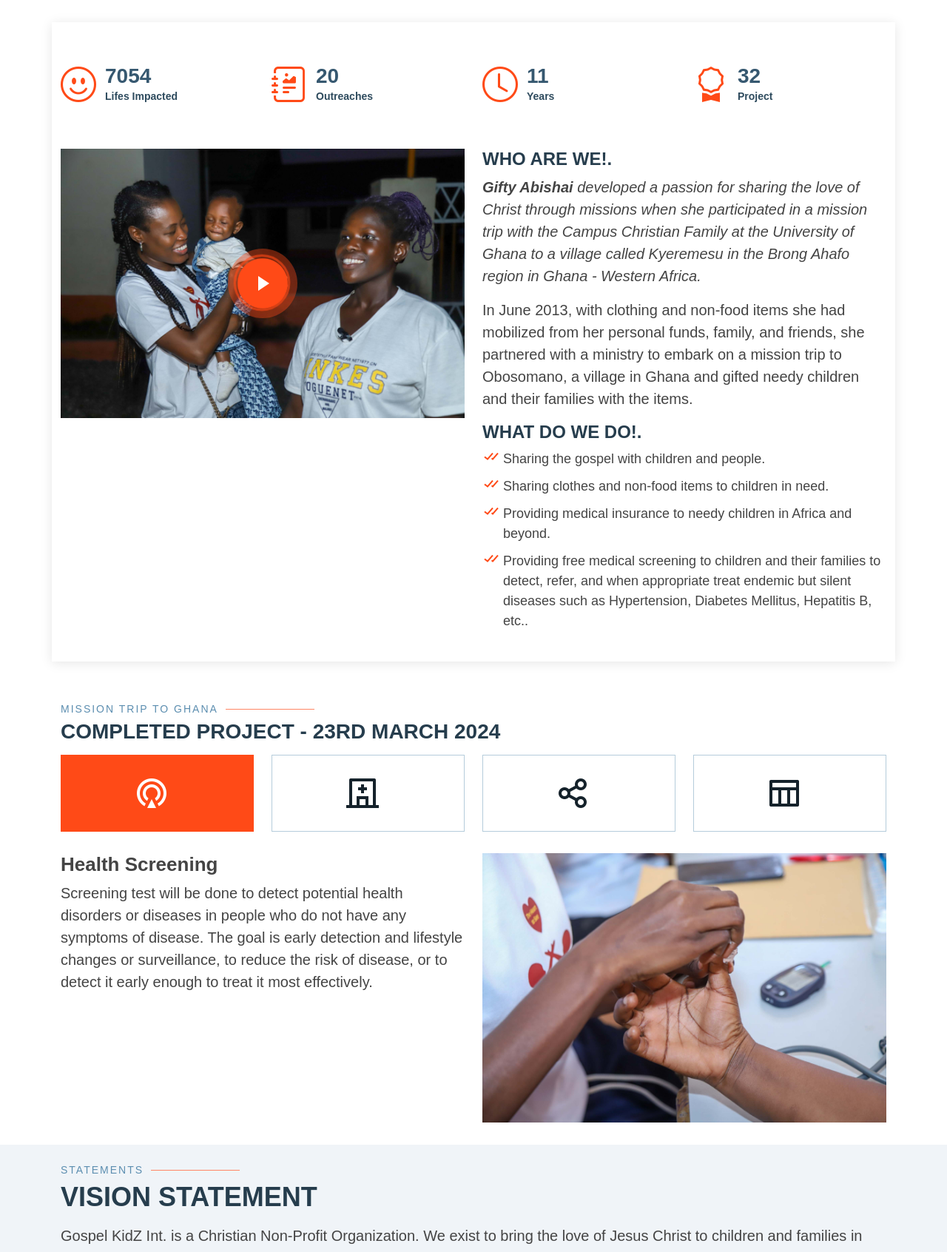
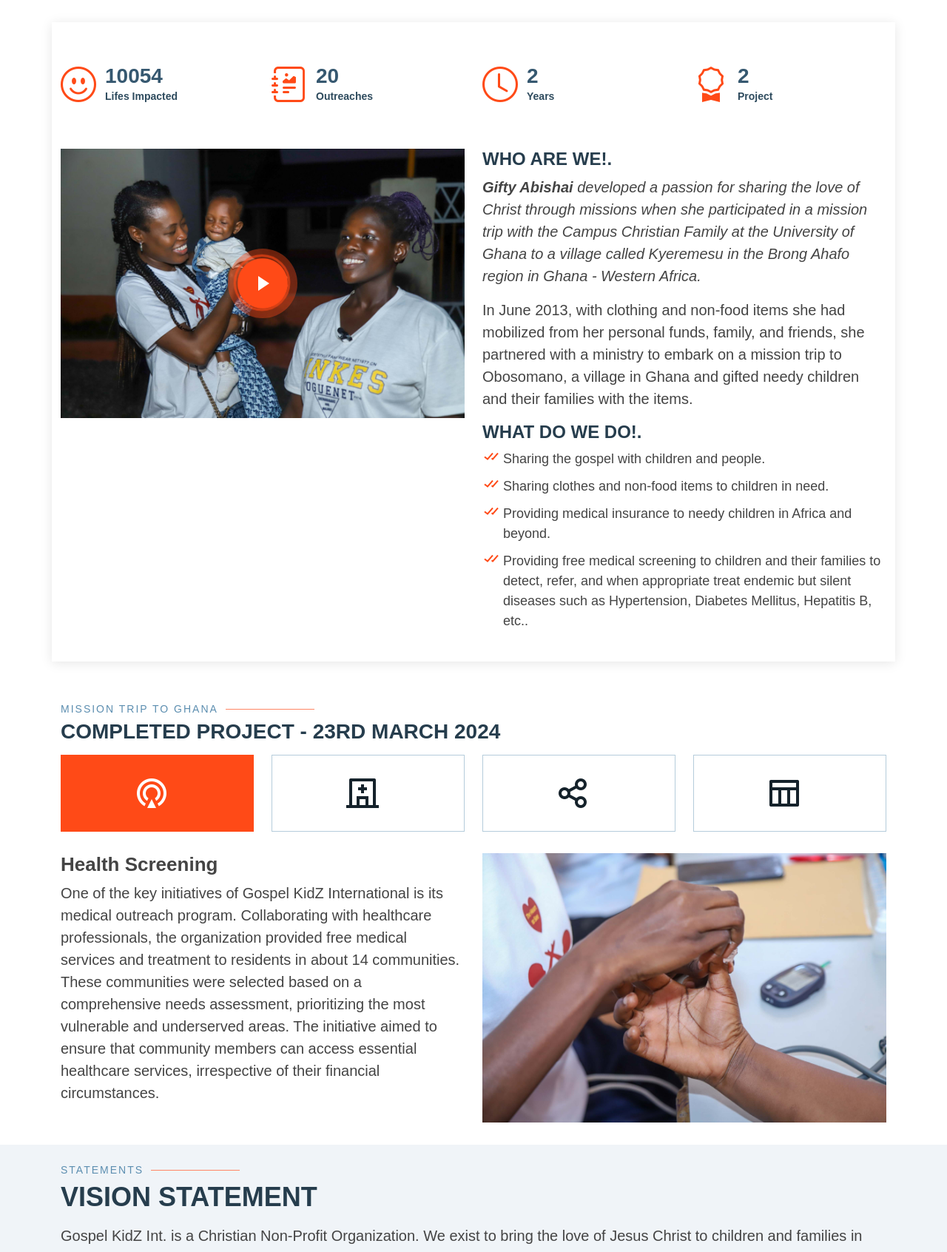
Before and after one commit to SoftLife0/GospelKidz-Redesign, a plain HTML site: page index.html in a window 1280 px wide. Shown: the part 800-2492 px from the top of the page at 74% size. Drawn offline with Linux system fonts and the light colour scheme; a web font is replaced by a local one.

Commit message:
editing this pages

```diff
--- a/index.html
+++ b/index.html
@@ -127,7 +127,7 @@
               <div class="col-lg-3 col-md-4 col-6 ">
                 <div class="count-box">
                   <i class="bi bi-emoji-smile" style="color: #ff4a17;"></i>
-                  <span data-purecounter-start="0" data-purecounter-end="7054" data-purecounter-duration="1" class="purecounter"></span>
+                  <span data-purecounter-start="0" data-purecounter-end="10054" data-purecounter-duration="1" class="purecounter"></span>
                   <p>Lifes Impacted</p>
                 </div>
               </div>
@@ -143,7 +143,7 @@
               <div class="col-lg-3 col-md-4 col-6 ">
                 <div class="count-box">
                   <i class="bi bi-clock" style="color: #ff4a17;"></i>
-                  <span data-purecounter-start="0" data-purecounter-end="11" data-purecounter-duration="1" class="purecounter"></span>
+                  <span data-purecounter-start="0" data-purecounter-end="2" data-purecounter-duration="1" class="purecounter"></span>
                   <p>Years</p>
                 </div>
               </div>
@@ -151,7 +151,7 @@
               <div class="col-lg-3 col-md-5 col-6 d-md-flex align-items-md-stretch">
                 <div class="count-box">
                   <i class="bi bi-award" style="color: #ff4a17;"></i>
-                  <span data-purecounter-start="0" data-purecounter-end="32" data-purecounter-duration="1" class="purecounter"></span>
+                  <span data-purecounter-start="0" data-purecounter-end="2" data-purecounter-duration="1" class="purecounter"></span>
                   <p>Project</p>
                 </div>
               </div>
@@ -240,9 +240,7 @@
             <div class="row">
               <div class="col-lg-6 order-2 order-lg-1 mt-3 mt-lg-0">
                 <h3>Health Screening</h3>
-                <p>
-                  Screening test will be done to detect potential health disorders or diseases in people who do not have any symptoms of disease. The goal is early detection and lifestyle changes or surveillance, to reduce the risk of disease, or to detect it early enough to treat it most effectively.
-                  </p>
+                <p>One of the key initiatives of Gospel KidZ International is its medical outreach program. Collaborating with healthcare professionals, the organization provided free medical services and treatment to residents in  about  14 communities. These communities were selected based on a comprehensive needs assessment, prioritizing the most vulnerable and underserved areas. The initiative aimed to ensure that community members can access essential healthcare services, irrespective of their financial circumstances.</p>
                   <!-- <p><b> Some common screening tests :</b></p>
                   <ul>
                     <li><i class="bx bx-check-double"></i> Hypertension</li>
@@ -274,7 +272,7 @@
             <div class="row">
               <div class="col-lg-6 order-2 order-lg-1 mt-3 mt-lg-0">
                 <h3>Donations</h3>
-                <p> At Gospel Kidz, we are on a mission to empower children and families with hope, love, and education. Your donation plays a crucial role in helping us fulfill this mission and positively impact the lives of countless children in need. </p>
+                <p> Gospel KidZ International generously donated non-food items such as clothing, toiletries, and household essentials to needy families. These donations aimed to alleviate some of the financial burdens faced by families living in poverty and improve their overall quality of life, showcasing the organization's dedication to making a tangible impact in the lives of those they serve. </p>
               </div>
               <div class="col-lg-6 order-1 order-lg-2 text-center">
                 <img src="assets/img/event/palm2.jpg" alt="" class="img-fluid">
@@ -286,7 +284,7 @@
             <div class="row">
               <div class="col-lg-6 order-2 order-lg-1 mt-3 mt-lg-0">
                 <h3>NHIS Registration</h3>
-                <p> At Gospel Kidz, we are on a mission to empower children and families with hope, love, and education. Your donation plays a crucial role in helping us fulfill this mission and positively impact the lives of countless children in need. </p>
+                <p>Gospel KidZ International empowered approximately 5200 individuals in various communities by facilitating their registration for the National Health Insurance Scheme (NHIS). By assisting individuals in navigating the registration process, we ensure that they have long-term access to affordable healthcare services, thereby promoting the well-being of the community members and instilling a sense of empowerment in them. </p>
               </div>
               <div class="col-lg-6 order-1 order-lg-2 text-center">
                 <img src="assets/img/chan1.jpeg" alt="" class="img-fluid">
```
